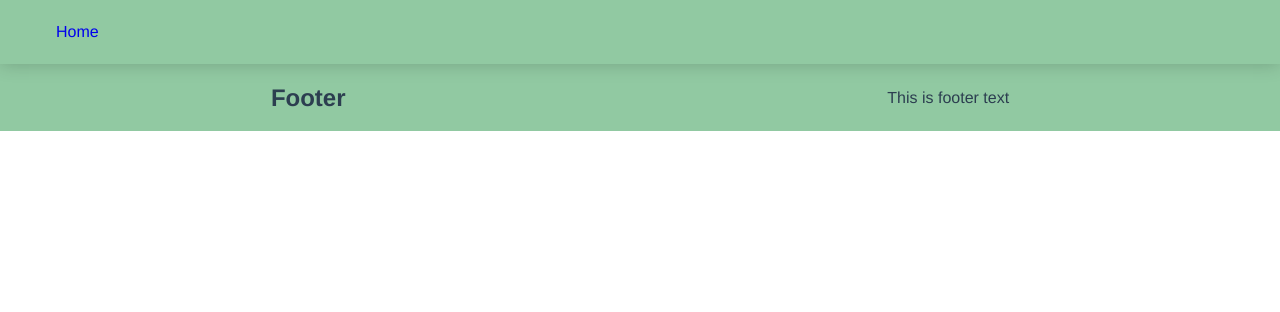
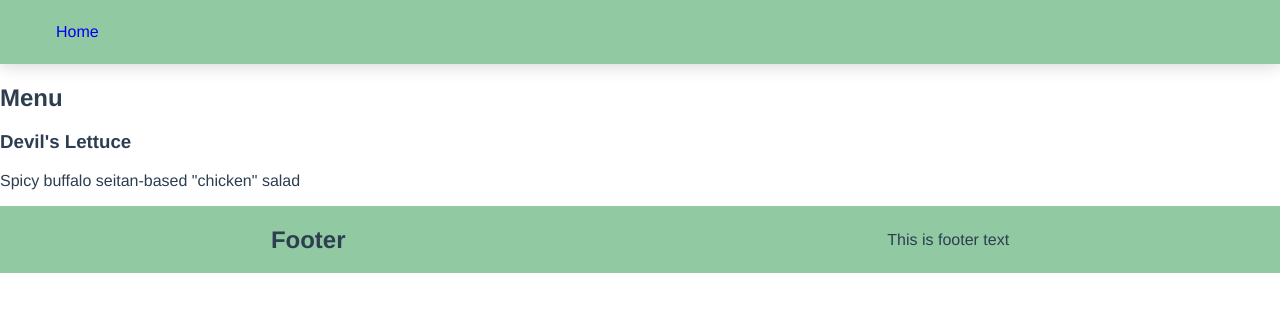
Before and after one commit to tgeitz/tg-bootcamp-restaurant, a Vue app: page /locations/dan/Menu in a window 1280 px wide. Shown: the top 312 px of the page. Built offline with nearby package versions, Linux system fonts and the light colour scheme.

Commit message:
Made appropriate changes

```diff
--- a/src/router/index.js
+++ b/src/router/index.js
@@ -1,7 +1,7 @@
 import { createRouter, createWebHistory } from 'vue-router'
 import Home from '../views/Home.vue';
 import TomMenu from '../views/locations/tom/Menu.vue';
-import DanMenu from '../views/locations/dan/DanMenu.vue';
+import DanMenu from '../views/locations/dan/Menu.vue';
 
 const routes = [
   {
@@ -15,7 +15,7 @@ const routes = [
     component: TomMenu
   },
   {
-    path: '/locations/Dan/DanMenu',
+    path: '/locations/dan/Menu',
     name: "Dan's Location Menu",
     component: DanMenu
   }
--- a/src/views/Home.vue
+++ b/src/views/Home.vue
@@ -27,11 +27,11 @@
                 <home-location-button class="location" :location-name="`Brandon's Location`" />
             </div>
             <div class="location-row">
-                <router-link to= "/locations/Dan/DanMenu">
+                <router-link to="/locations/dan/Menu">
                     <home-location-button class="location"
                         :location-name="`Dan's Location`"
                         background-image-url="https://animalfair.com/wp-content/uploads/2014/03/500full1.jpg"
-                         />
+                    />
                 </router-link>
                 <home-location-button class="location" :location-name="`John's Location`" />
             </div>
--- a/src/views/locations/Dan/DanMenu.vue
+++ /dev/null
@@ -1,5 +0,0 @@
-<template>
-    <h2>Menu</h2>
-    <h3>"Chikn" Nuggets</h3>
-    <p>Seitan-based chikky nuggies with barbeque sauce</p>
-</template>
--- /dev/null
+++ b/src/views/locations/dan/Menu.vue
@@ -0,0 +1,5 @@
+<template>
+    <h2>Menu</h2>
+    <h3>Devil's Lettuce</h3>
+    <p>Spicy buffalo seitan-based "chicken" salad</p>
+</template>
```
